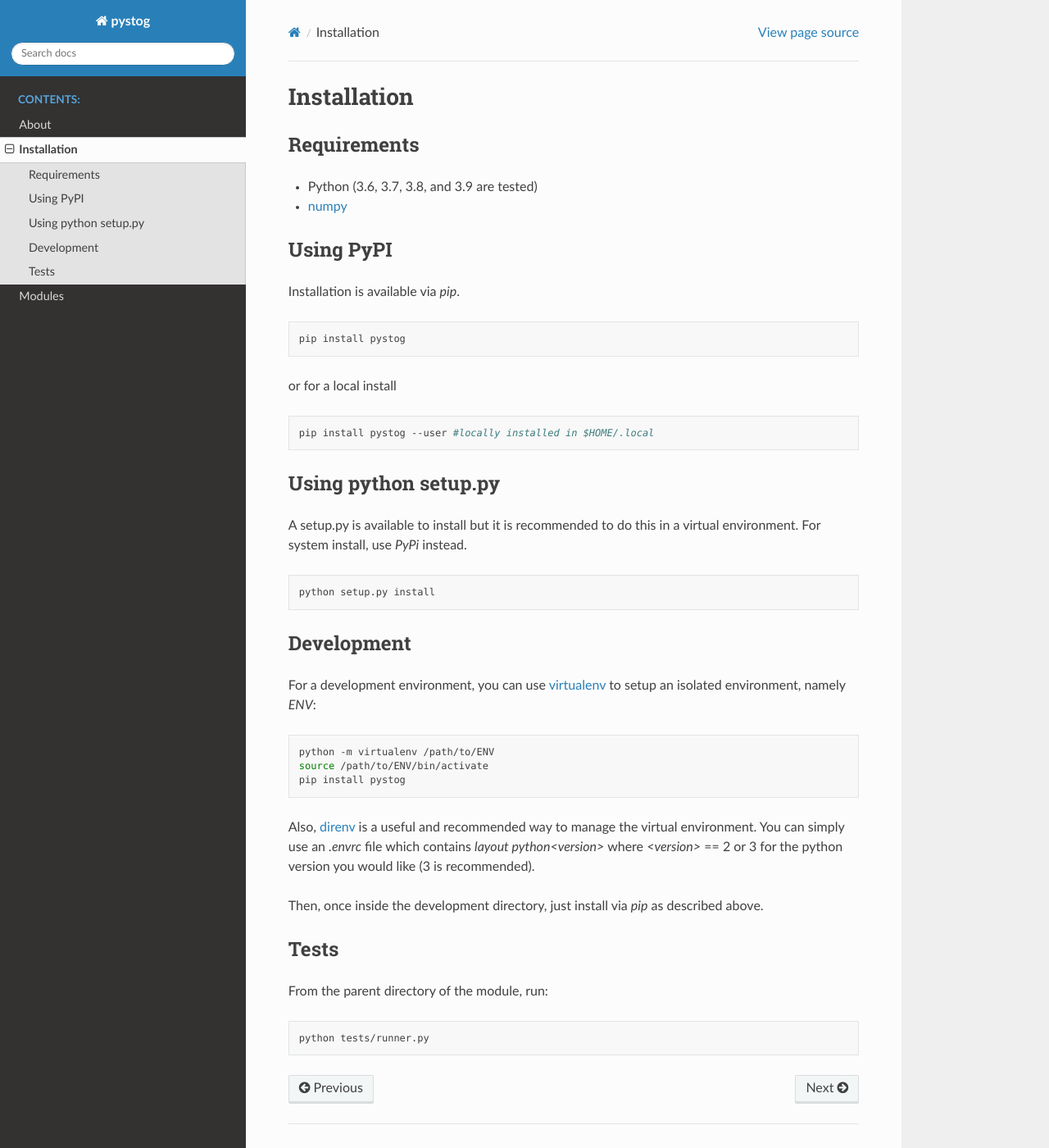
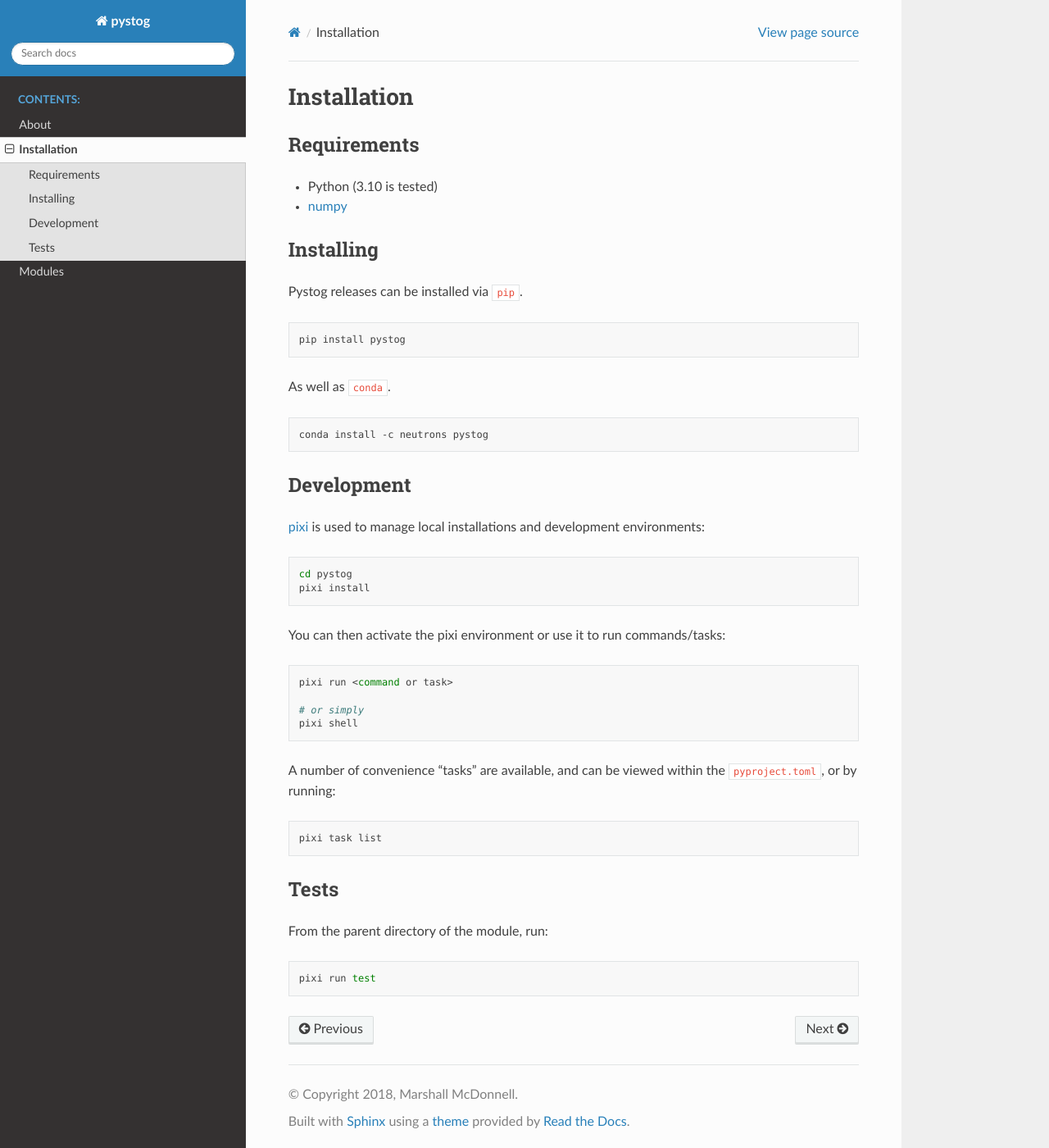
Before and after one commit to neutrons/pystog, a Sphinx documentation site: the page built from docs/source/install.rst, in a window 1280 px wide and 1400 px high. Shown: the whole window at 82% size. Built offline with Sphinx 7.4.7 and the Read the Docs theme 3.1.0, drawn with Linux system fonts in a browser that asks for light colours; formulas are drawn with MathJax 3.

Commit message:
update docs

```diff
--- a/docs/source/install.rst
+++ b/docs/source/install.rst
@@ -5,57 +5,50 @@ Installation
 Requirements
 ============
 
-* Python (3.6, 3.7, 3.8, and 3.9 are tested)
+* Python (3.10 is tested)
 * numpy_
-
 
 .. _numpy: http://www.numpy.org/
 
-
-
-Using PyPI
+Installing
 ==========
 
-Installation is available via `pip`.
+Pystog releases can be installed via ``pip``.
 
 .. code:: sh
 
     pip install pystog
 
-or for a local install
+As well as ``conda``.
 
 .. code:: sh
 
-    pip install pystog --user #locally installed in $HOME/.local
-
-Using python setup.py
-=======================
-
-A setup.py is available to install but it is recommended to do
-this in a virtual environment. For system install, use `PyPi` instead.
-
-.. code:: sh
-
-   python setup.py install
-
+    conda install -c neutrons pystog
 
 Development
 ===========
 
-For a development environment, you can use virtualenv_ to setup an isolated environment, namely `ENV`:
+`pixi <https://pixi.sh/latest>`_ is used to manage local installations and development environments:
 
 .. code:: sh
 
-    python -m virtualenv /path/to/ENV
-    source /path/to/ENV/bin/activate
-    pip install pystog
+    cd pystog
+    pixi install
 
-Also, direnv_ is a useful and recommended way to manage the virtual environment. You can simply use an `.envrc` file which contains `layout python<version>` where `<version>` == 2 or 3 for the python version you would like (3 is recommended).
+You can then activate the pixi environment or use it to run commands/tasks:
 
-Then, once inside the development directory, just install via `pip` as described above.
+.. code:: sh
 
-.. _virtualenv: https://virtualenv.pypa.io/en/latest/
-.. _direnv: https://github.com/direnv/direnv
+    pixi run <command or task>
+
+    # or simply
+    pixi shell
+
+A number of convenience "tasks" are available, and can be viewed within the ``pyproject.toml``, or by running:
+
+.. code:: sh
+
+    pixi task list
 
 Tests
 =====
@@ -64,4 +57,4 @@ From the parent directory of the module, run:
 
 .. code:: sh
 
-    python tests/runner.py
+    pixi run test
```
Also changed, not shown: README.md (+15 -2 lines), environment.yml (deleted, +0 -18 lines), .pre-commit-config.yaml, 2 other files.
